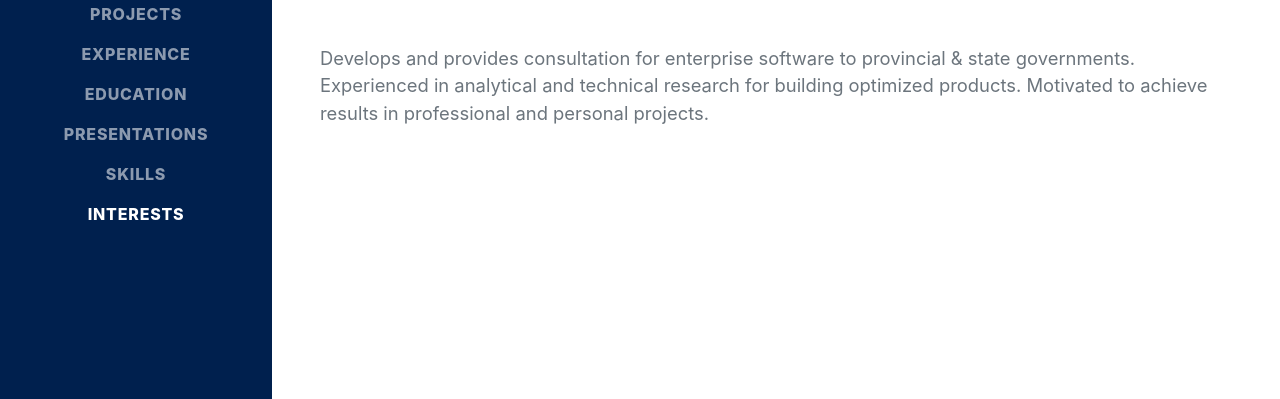
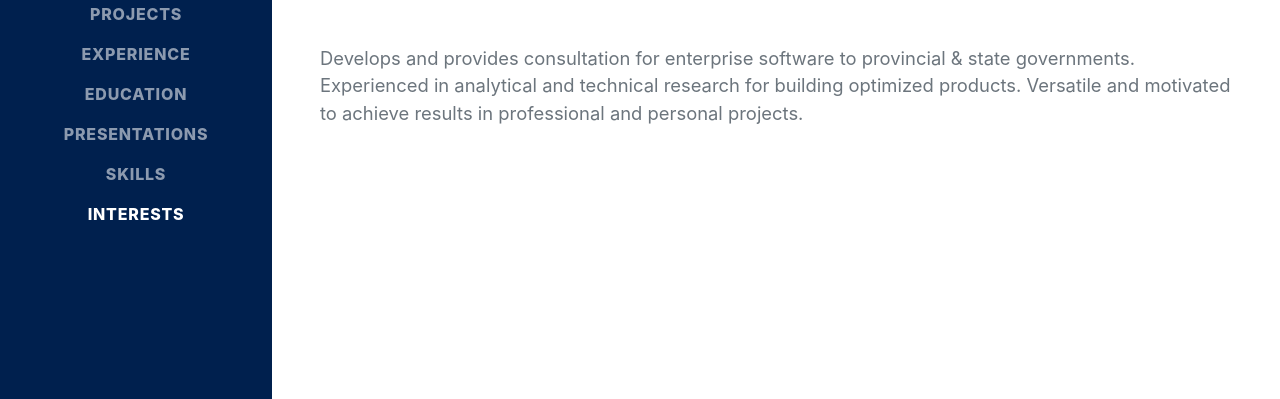
Before and after one commit to rene-ppd/Test_webpage, a plain HTML site: page index.html in a window 1280 px wide. Shown: the part 398-797 px from the top of the page. Drawn offline with nearby package versions, Linux system fonts and the light colour scheme; some icons are missing; a web font is replaced by a local one.

Commit message:
Intro update 2

```diff
--- a/index.html
+++ b/index.html
@@ -53,7 +53,7 @@
                     <p class="lead mb-5">
                         Develops and provides consultation for enterprise software to provincial & state governments.
                         Experienced in analytical and technical research for building optimized products.
-                        Motivated to achieve results in professional and personal projects.
+                        Versatile and motivated to achieve results in professional and personal projects.
                     </p>
                 </div>
             </section>
```
